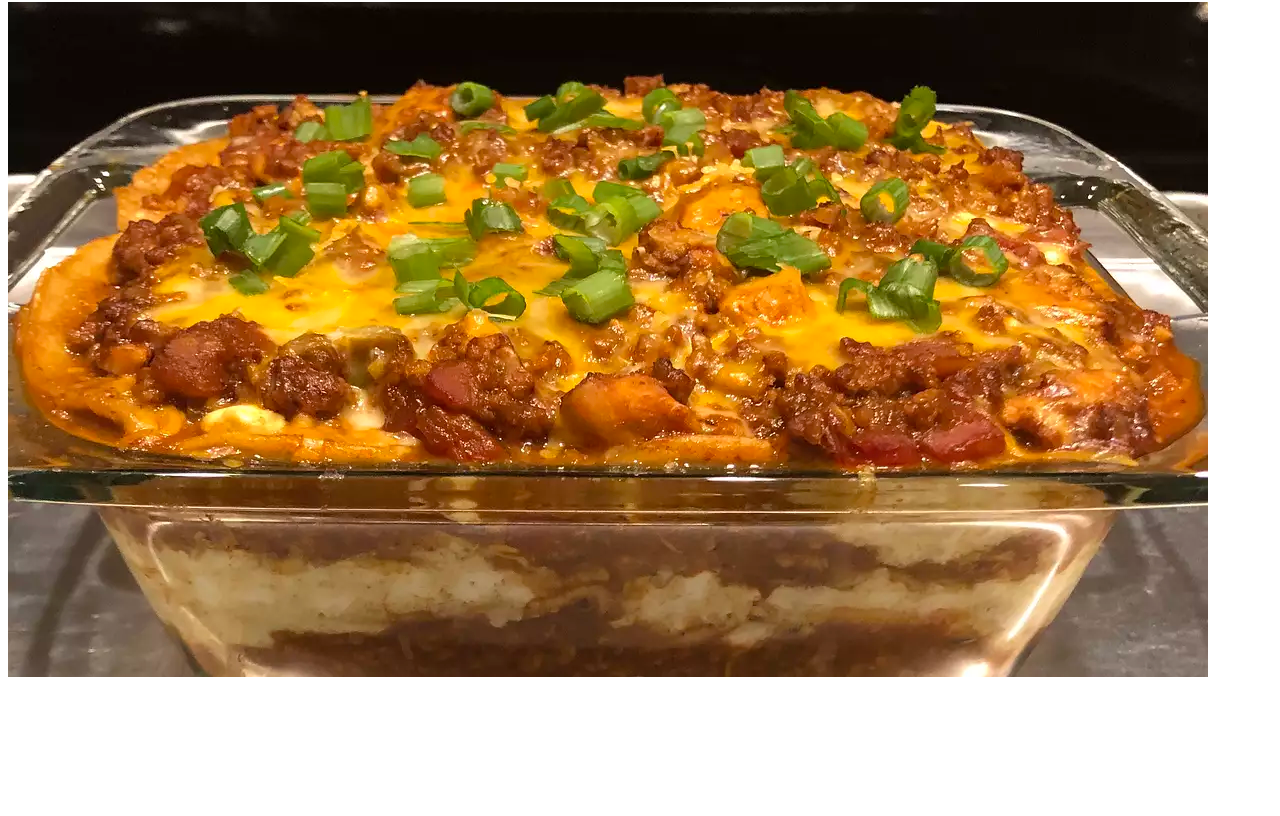
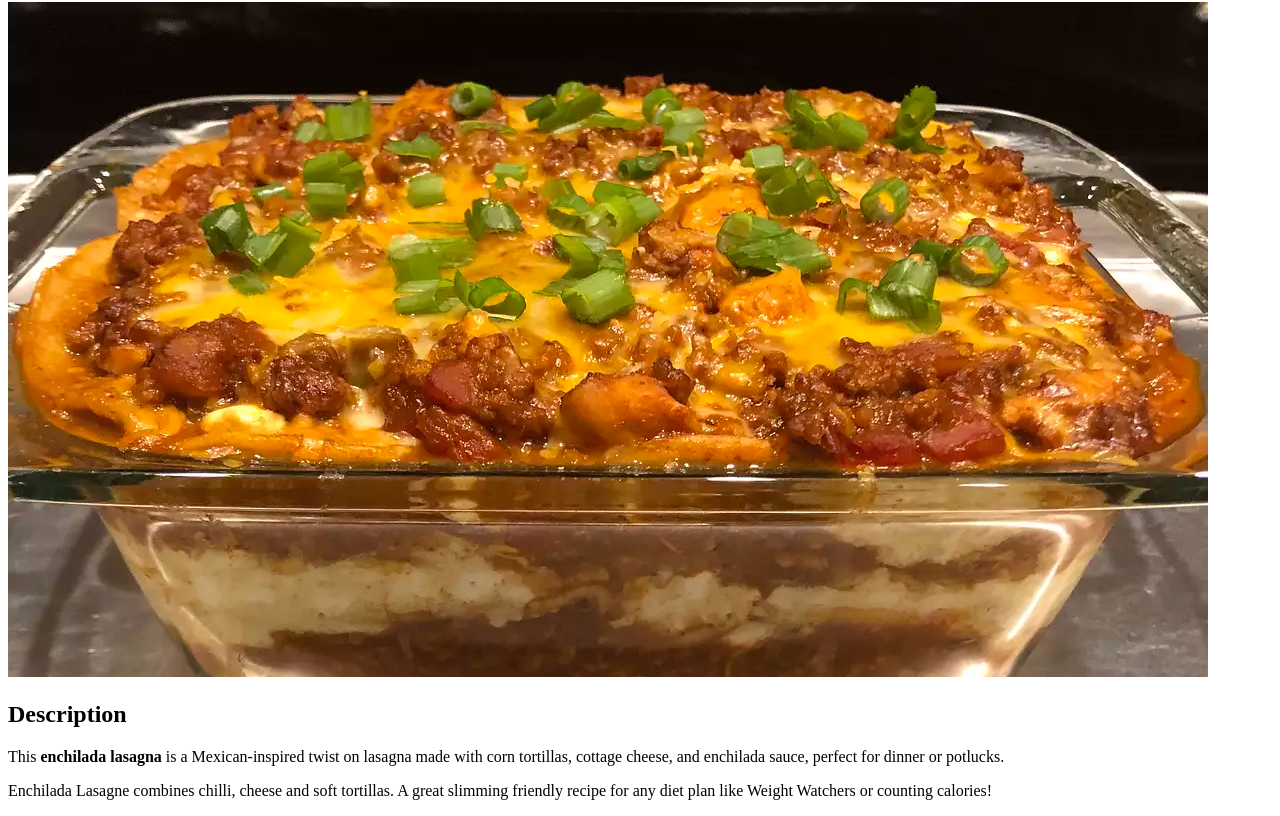
Before and after one commit to Mr-oghoski-AB/odin-recipes, a plain HTML site: page recipes/Enchilada-Lasagna.html in a window 1280 px wide. Shown: the part 78-894 px from the top of the page. Before the commit the page ends 800 px from the top, so only its background shows below. Drawn offline with Linux system fonts and the light colour scheme.

Commit message:
README.md

```diff
--- a/recipes/Enchilada-Lasagna.html
+++ b/recipes/Enchilada-Lasagna.html
@@ -7,6 +7,11 @@
     <body>
         <h1>Enchilada Lasagna</h1>
         <img src="../recipe-image/Enchilada-Lasagna.jpeg">
+        <h2>Description</h2>
+             <P>    This <strong>enchilada lasagna</strong> is a Mexican-inspired twist on lasagna made with corn tortillas,
+            cottage cheese, and enchilada sauce, perfect for dinner or potlucks.</P>
+             <p>Enchilada Lasagne combines chilli, cheese and soft tortillas. A great slimming friendly recipe
+             for any diet plan like Weight Watchers or counting calories!</p>
     </body>
 
 </html>
```
